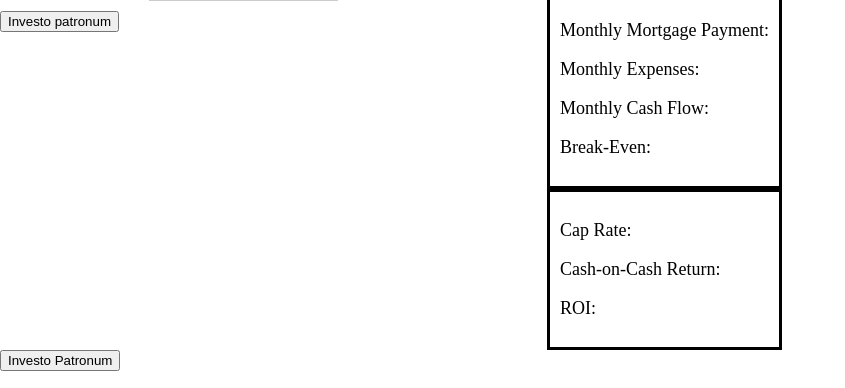
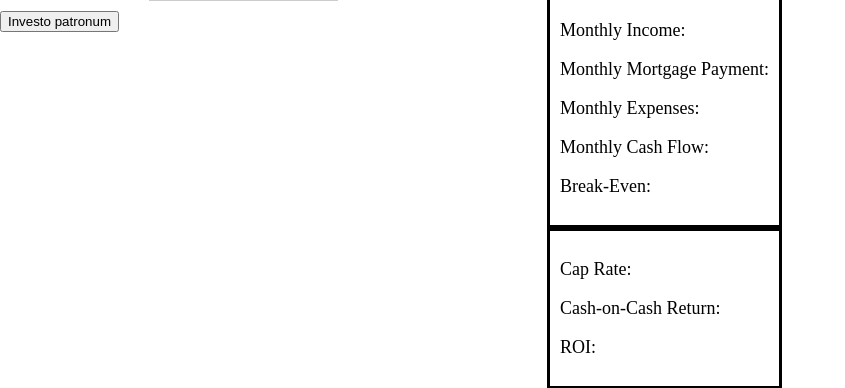
Before and after one commit to espinelie0049/RE-Investment-Analysis, a Flask app: page /analysis in a window 1280 px wide. Shown: the part 408-796 px from the top of the page, without its empty margins (0-845 px from the left). Run offline with Flask 3, Linux system fonts and the light colour scheme.

Commit message:
fixed up calculations in analysis.html and added monthly income in the results

```diff
--- a/static/script.js
+++ b/static/script.js
@@ -37,13 +37,13 @@
     const monthlyCashFlow = annualCashFlow / 12;
 
     // Calculate Cap Rate
-    const capRate = (income / price) * 100;
+    const capRate = ((income - expenses) / price) * 100;
 
     // Calculate Cash-on-Cash Return (CoC)
-    const cashOnCash = (annualCashFlow / downPaymentAmount) * 100;
+    const cashOnCash = ((income - expenses - (mortgagePayment * 12)) / downPaymentAmount) * 100;
 
     // Calculate ROI (simple estimate)
-    const roi = ((annualCashFlow + (price - downPaymentAmount) * capRate / 100) / downPaymentAmount) * 100;
+    const roi = (annualCashFlow / downPaymentAmount) * 100;
 
 
     const totalPmt = mortgagePayment * term;
@@ -66,9 +66,10 @@
     document.getElementById('total').textContent = `$${totalPmt.toLocaleString(undefined, {minimumFractionDigits: 2, maximumFractionDigits: 2})} (over ${term/12} years)`;
 
 
+    document.getElementById('incomeresult').textContent = `$${monthlyincome.toLocaleString(undefined, {minimumFractionDigits: 2, maximumFractionDigits: 2})}`;
     document.getElementById('mortgage').textContent = `$${mortgagePayment.toLocaleString(undefined, {minimumFractionDigits: 2, maximumFractionDigits: 2})}`;
+    document.getElementById('monthExp').textContent = `$${monthlyExp.toLocaleString(undefined, {minimumFractionDigits: 2, maximumFractionDigits: 2})}`;
     document.getElementById('cashflow').textContent = `$${monthlyCashFlow.toLocaleString(undefined, {minimumFractionDigits: 2, maximumFractionDigits: 2})}`;
-    document.getElementById('monthExp').textContent = `$${monthlyExp.toLocaleString(undefined, {minimumFractionDigits: 2, maximumFractionDigits: 2})}`;
     document.getElementById('BreakEven').textContent = BE < 0 ? "Property is losing money due to negative CF" : `${BE.toFixed(0)} Years`;
 
     document.getElementById('caprate').textContent = `${capRate.toFixed(2)}%`;
--- a/templates/analysis.html
+++ b/templates/analysis.html
@@ -70,10 +70,12 @@
 
 
             <div class="result-container">
+
+                <p class="results">Monthly Income: <span id="incomeresult"></span></p>
+
                 <p class="results">Monthly Mortgage Payment: <span id="mortgage"></span></p>
 
                 <p class="results">Monthly Expenses: <span id="monthExp"></span></p>
-
 
                 <p class="results">Monthly Cash Flow: <span id="cashflow"></span></p>
 
```
